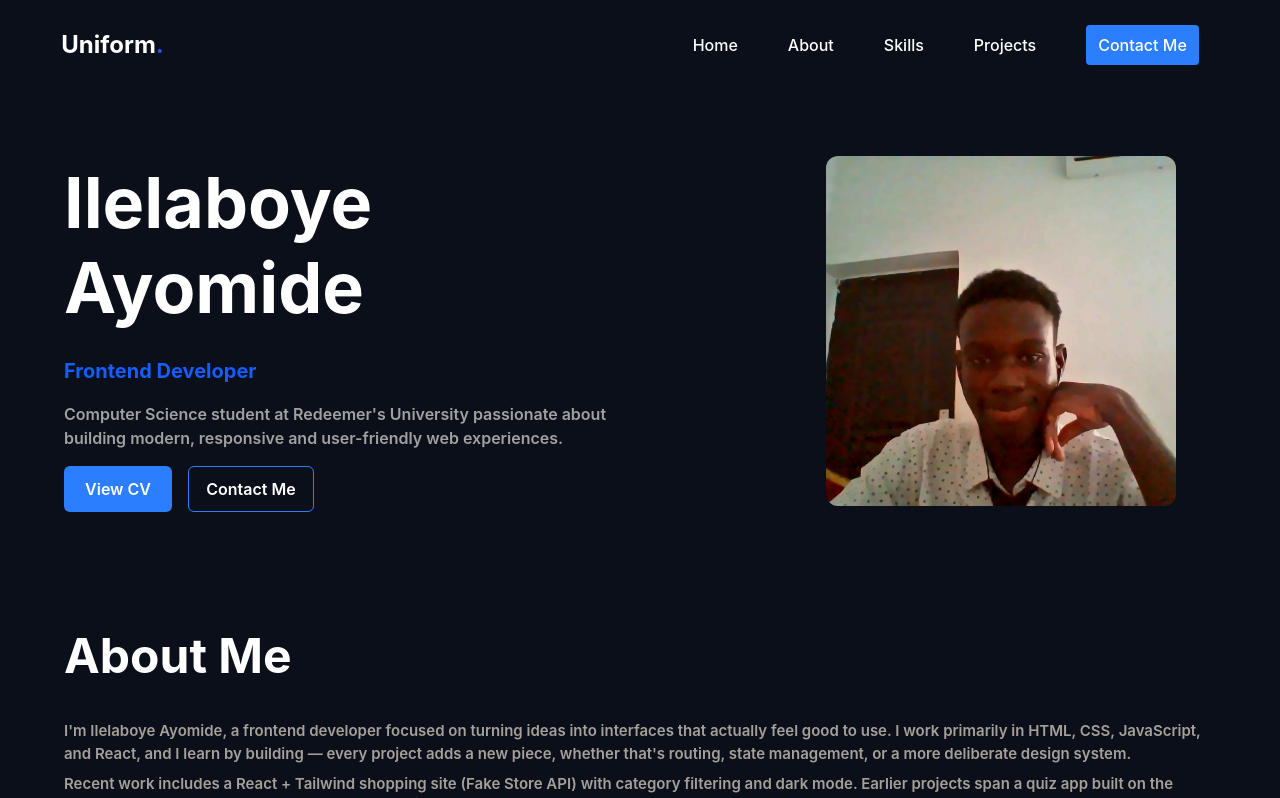
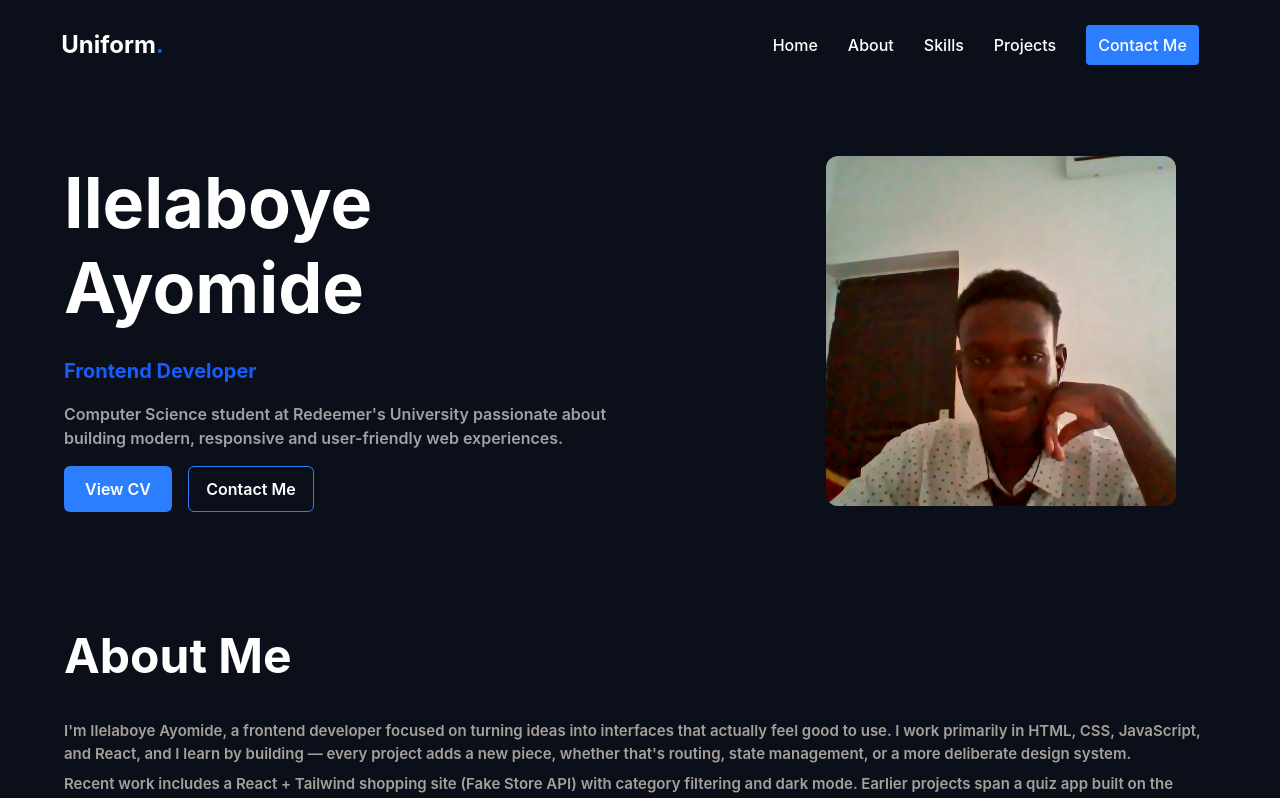
Before and after one commit to clino10q/my-portfolio, a React (Vite) app: page / in a window 1280 px wide. Shown: the top 798 px of the page. Built offline with nearby package versions, Linux system fonts and the light colour scheme.

Commit message:
Edited the nav links

```diff
--- a/src/components/Nav.jsx
+++ b/src/components/Nav.jsx
@@ -34,26 +34,26 @@ export default function Nav() {
           </button>
         </div>
         <div
-          className={`flex  items-center relative max-md:absolute max-md:gap-[15px] max-md:flex-col max-md:w-[220px] max-md:p-[12px] max-md:top-[60px] max-md:right-[0px] max-md:rounded-xl  max-md:transition-opacity max-md:transition-transform max-md:duration-300 max-md:ease-in-out max-md:z-[999] ${
+          className={`flex  gap-[30px] items-center relative max-md:absolute max-md:gap-[15px] max-md:flex-col max-md:w-[220px] max-md:p-[12px] max-md:top-[60px] max-md:right-[0px] max-md:rounded-xl  max-md:transition-opacity max-md:transition-transform max-md:duration-300 max-md:ease-in-out max-md:z-[999]  max-md:items-start max-md:pl-[20px] max-md:shadow-lg max-md:rounded-sm max-md:border max-md:border-[#122033] ${
             shrink
-              ? "max-md:opacity-100 max-md:visible max-md:translate-y-0 shadow-lg bg-[#0b0f19] mr-3 gap-[30px]"
-              : "max-md:opacity-[0] max-md:invisible max-md:-translate-y-2.5   gap-[50px]"
+              ? "max-md:opacity-100 max-md:visible max-md:translate-y-0 shadow-lg bg-[#0b0f19] mr-3 max-md:gap-[10px] "
+              : "max-md:opacity-[0] max-md:invisible max-md:-translate-y-2.5  "
           }
         `}
         >
-          <a className="font-medium text-white cursor-pointer transition hover:text-blue-500">
+          <a className="font-medium text-white cursor-pointer transition hover:text-blue-500 max-md:w-full max-md:border-b max-md:pb-3 max-md:border-[#122033]">
             Home
           </a>
-          <a className="font-medium text-white cursor-pointer transition hover:text-blue-500">
+          <a className="font-medium text-white cursor-pointer transition hover:text-blue-500 max-md:w-full max-md:border-b max-md:pb-3 max-md:border-[#122033]">
             About
           </a>
-          <a className="font-medium text-white cursor-pointer transition hover:text-blue-500">
+          <a className="font-medium text-white cursor-pointer transition hover:text-blue-500 max-md:w-full max-md:border-b max-md:pb-3 max-md:border-[#122033]">
             Skills
           </a>
-          <a className="font-medium text-white cursor-pointer transition hover:text-blue-500">
+          <a className="font-medium text-white cursor-pointer transition hover:text-blue-500 max-md:w-full max-md:border-b max-md:pb-3 max-md:border-[#122033]">
             Projects
           </a>
-          <a className="font-medium text-white cursor-pointer transition hover:bg-blue-600 bg-blue-500 px-3 py-2 rounded-sm">
+          <a className="font-medium text-white cursor-pointer transition hover:bg-blue-600 bg-blue-500 px-3 py-2 rounded-sm max-md:w-full max-md:border-b max-md:pb-3 max-md:border-[#122033] max-md:text-center">
             Contact Me
           </a>
         </div>
```
